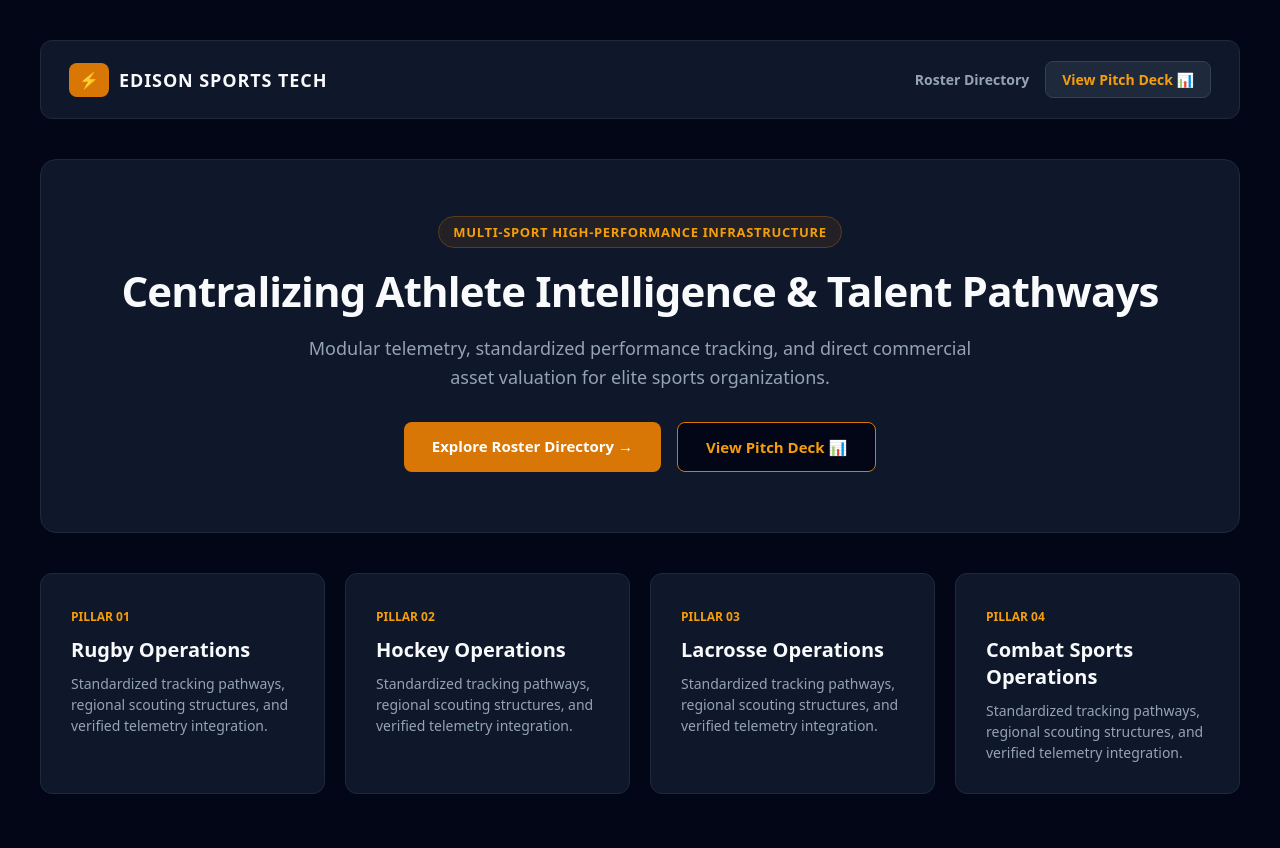
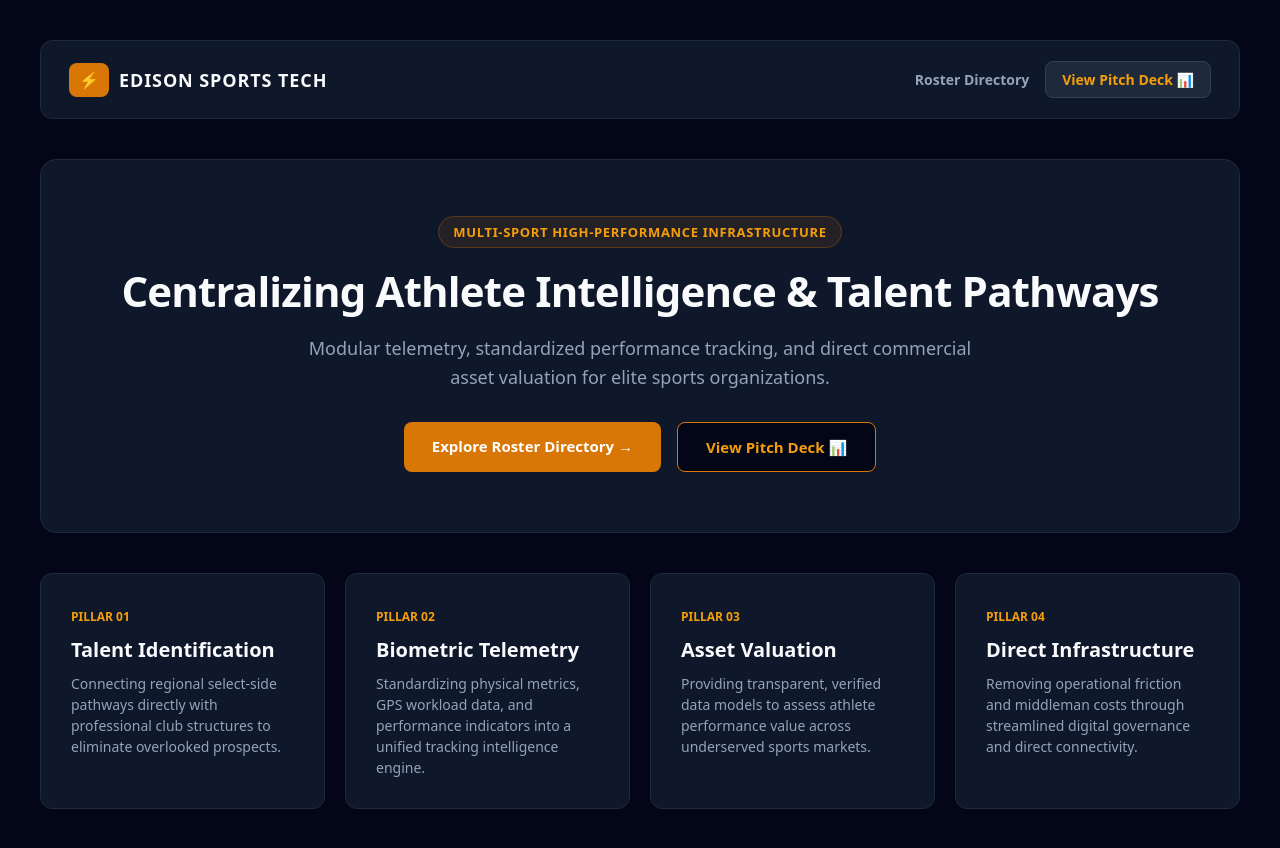
Before and after one commit to KGross16/Rugby2, a Next.js app: page / in a window 1280 px wide. Shown: the top 848 px of the page. Built offline with nearby package versions, Linux system fonts and the light colour scheme.

Commit message:
Implement Core Value Pillars in page component
Added Core Value Pillars section with detailed descriptions.

```diff
--- a/app/page.tsx
+++ b/app/page.tsx
@@ -45,17 +45,39 @@ export default function HomePage() {
           </div>
         </div>
 
-        {/* Sport Pillars */}
-        <div style={{ display: "grid", gridTemplateColumns: "repeat(auto-fit, minmax(280px, 1fr))", gap: "20px" }}>
-          {["Rugby", "Hockey", "Lacrosse", "Combat Sports"].map((sport, idx) => (
-            <div key={sport} style={{ backgroundColor: "#0f172a", border: "1px solid #1e293b", padding: "30px", borderRadius: "12px" }}>
-              <span style={{ fontSize: "12px", color: "#f59e0b", fontWeight: "700", textTransform: "uppercase" }}>Pillar 0{idx + 1}</span>
-              <h3 style={{ fontSize: "20px", fontWeight: "800", color: "#f8fafc", margin: "10px 0 10px 0" }}>{sport} Operations</h3>
-              <p style={{ color: "#94a3b8", fontSize: "14px", lineHeight: "1.5", margin: 0 }}>
-                Standardized tracking pathways, regional scouting structures, and verified telemetry integration.
-              </p>
-            </div>
-          ))}
+        {/* Core Value Pillars */}
+        <div style={{ display: "grid", gridTemplateColumns: "repeat(auto-fit, minmax(260px, 1fr))", gap: "20px" }}>
+          <div style={{ backgroundColor: "#0f172a", border: "1px solid #1e293b", padding: "30px", borderRadius: "12px" }}>
+            <span style={{ fontSize: "12px", color: "#f59e0b", fontWeight: "700", textTransform: "uppercase" }}>Pillar 01</span>
+            <h3 style={{ fontSize: "20px", fontWeight: "800", color: "#f8fafc", margin: "10px 0 10px 0" }}>Talent Identification</h3>
+            <p style={{ color: "#94a3b8", fontSize: "14px", lineHeight: "1.5", margin: 0 }}>
+              Connecting regional select-side pathways directly with professional club structures to eliminate overlooked prospects.
+            </p>
+          </div>
+
+          <div style={{ backgroundColor: "#0f172a", border: "1px solid #1e293b", padding: "30px", borderRadius: "12px" }}>
+            <span style={{ fontSize: "12px", color: "#f59e0b", fontWeight: "700", textTransform: "uppercase" }}>Pillar 02</span>
+            <h3 style={{ fontSize: "20px", fontWeight: "800", color: "#f8fafc", margin: "10px 0 10px 0" }}>Biometric Telemetry</h3>
+            <p style={{ color: "#94a3b8", fontSize: "14px", lineHeight: "1.5", margin: 0 }}>
+              Standardizing physical metrics, GPS workload data, and performance indicators into a unified tracking intelligence engine.
+            </p>
+          </div>
+
+          <div style={{ backgroundColor: "#0f172a", border: "1px solid #1e293b", padding: "30px", borderRadius: "12px" }}>
+            <span style={{ fontSize: "12px", color: "#f59e0b", fontWeight: "700", textTransform: "uppercase" }}>Pillar 03</span>
+            <h3 style={{ fontSize: "20px", fontWeight: "800", color: "#f8fafc", margin: "10px 0 10px 0" }}>Asset Valuation</h3>
+            <p style={{ color: "#94a3b8", fontSize: "14px", lineHeight: "1.5", margin: 0 }}>
+              Providing transparent, verified data models to assess athlete performance value across underserved sports markets.
+            </p>
+          </div>
+
+          <div style={{ backgroundColor: "#0f172a", border: "1px solid #1e293b", padding: "30px", borderRadius: "12px" }}>
+            <span style={{ fontSize: "12px", color: "#f59e0b", fontWeight: "700", textTransform: "uppercase" }}>Pillar 04</span>
+            <h3 style={{ fontSize: "20px", fontWeight: "800", color: "#f8fafc", margin: "10px 0 10px 0" }}>Direct Infrastructure</h3>
+            <p style={{ color: "#94a3b8", fontSize: "14px", lineHeight: "1.5", margin: 0 }}>
+              Removing operational friction and middleman costs through streamlined digital governance and direct connectivity.
+            </p>
+          </div>
         </div>
 
       </div>
```
